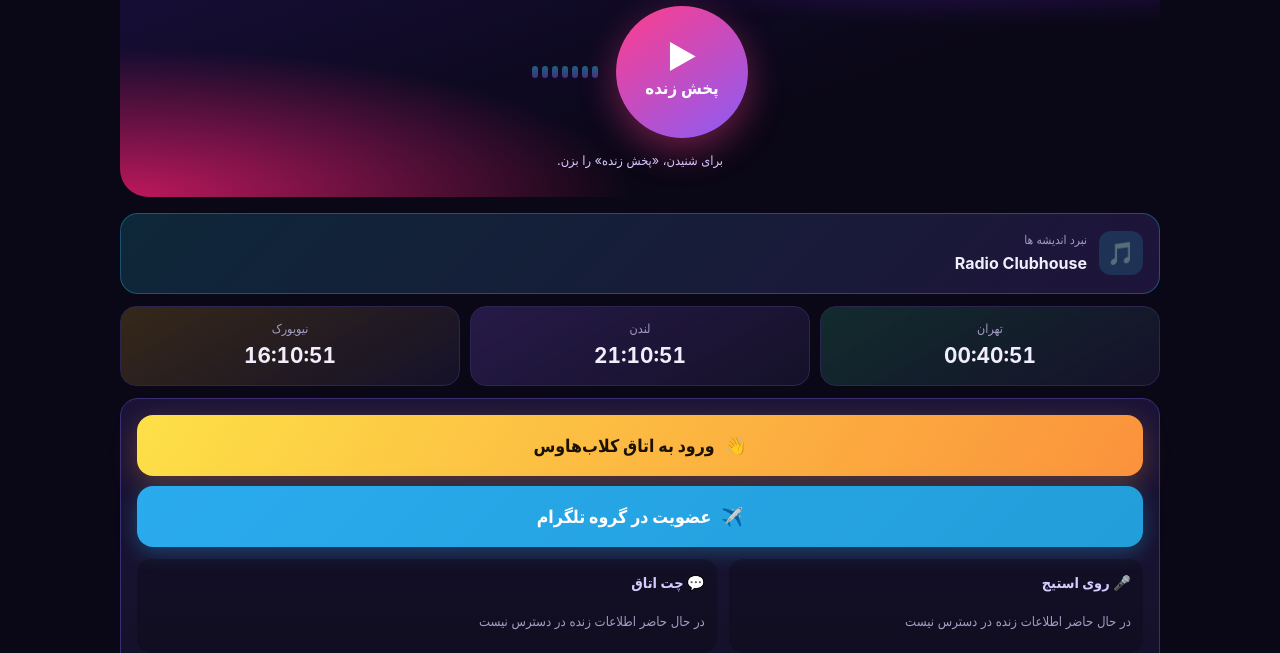
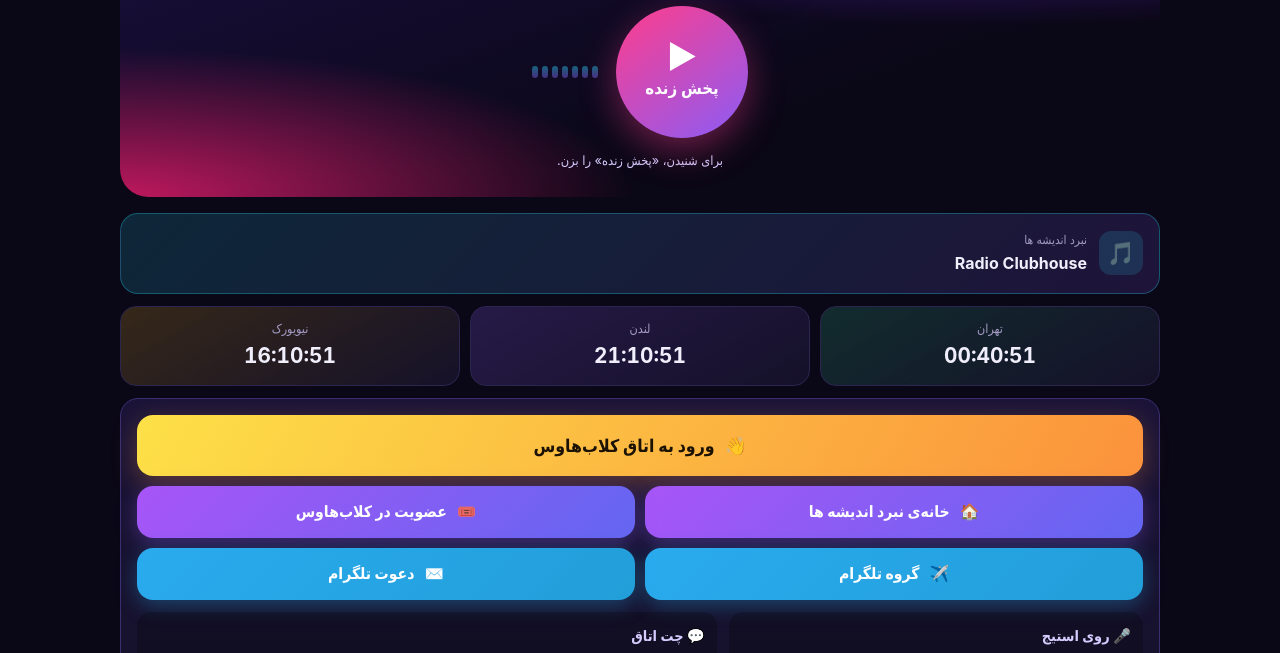
Before and after one commit to fazadi3001/radioclubhouse-site, a plain HTML site: page index.html in a window 1280 px wide. Shown: the part 141-794 px from the top of the page. Drawn offline with Linux system fonts and the light colour scheme; no server answers.

Commit message:
Add Clubhouse house, join and Telegram buttons

```diff
--- a/index.html
+++ b/index.html
@@ -67,7 +67,10 @@ h2{font-size:1.02rem;margin:0 0 10px;font-weight:700;display:flex;align-items:ce
 @media (max-width:420px){.clock .time{font-size:1.02rem}.clocks{gap:6px}}
 .ch-btn{display:flex;align-items:center;justify-content:center;gap:10px;text-decoration:none;color:#1b1203;font-weight:800;font-size:1.1rem;
 background:linear-gradient(120deg,#fde047,#fb923c);border-radius:16px;padding:16px;box-shadow:0 8px 26px rgba(251,146,60,.3)}
-.tg-btn{background:linear-gradient(135deg,#2AABEE,#229ED9)!important;color:#fff!important;margin-top:10px;box-shadow:0 6px 20px rgba(34,158,217,.35)!important}
+.links3{display:grid;grid-template-columns:repeat(2,1fr);gap:10px;margin-top:10px}@media (max-width:600px){.links3{grid-template-columns:1fr}}
+.links3 .ch-btn{font-size:.98rem;padding:13px}
+.house-btn{background:linear-gradient(135deg,#a855f7,#6366f1)!important;color:#fff!important;box-shadow:0 6px 20px rgba(139,92,246,.35)!important}
+.tg-btn{background:linear-gradient(135deg,#2AABEE,#229ED9)!important;color:#fff!important;box-shadow:0 6px 20px rgba(34,158,217,.35)!important}
 .ch-btn small{display:block;font-weight:400;font-size:.72rem;opacity:.8}
 /* live room */
 .room{background:linear-gradient(180deg,#1b1438,var(--card));border-color:#3b2f73}
@@ -146,9 +149,12 @@ footer{text-align:center;color:var(--muted);font-size:.72rem;margin-top:18px}
        href="https://www.clubhouse.com/i/%DA%AF%D9%88%DB%8C%D8%A7-%D9%85%D8%B0%D8%A7%DA%A9%D8%B1%D8%A7%D8%AA-%D8%A8%D9%87-%D8%A8%D9%86-%D8%A8%D8%B3%D8%AA-%D8%A7%D8%B3%D8%A7%D8%B3%DB%8C-%D8%AE%D9%88%D8%B1%D8%AF%D9%87-%D9%88%D8%A7%D9%82%D8%B9%D8%A7-%DA%86%D8%B1%D8%A7/AammeZaY">
       <span>👋</span><span>ورود به اتاق کلاب‌هاوس</span>
     </a>
-    <a class="ch-btn tg-btn" id="telegramBtn" target="_blank" rel="noopener" href="https://t.me/radioclubhousegroup">
-      <span>✈️</span><span>عضویت در گروه تلگرام</span>
-    </a>
+    <div class="links3">
+      <a class="ch-btn house-btn" id="houseBtn" target="_blank" rel="noopener" href="https://www.clubhouse.com/house/%D9%86%D8%A8%D8%B1%D8%AF-%D8%A7%D9%86%D8%AF%DB%8C%D8%B4%D9%87-%D9%87%D8%A7-eu0y70jqlmf1?chs=RXrTkyZylO%3AQtBic0IlOeGryMXtVWCefOtS9kAXq_i5WuhUOO_6w1Y&amp;utm_medium=ch_general_house"><span>🏠</span><span>خانه‌ی نبرد اندیشه ها</span></a>
+      <a class="ch-btn house-btn" id="chJoinBtn" target="_blank" rel="noopener" href="https://www.clubhouse.com/c/join/jLKmyfl2"><span>🎟️</span><span>عضویت در کلاب‌هاوس</span></a>
+      <a class="ch-btn tg-btn" id="telegramBtn" target="_blank" rel="noopener" href="https://t.me/radioclubhousegroup"><span>✈️</span><span>گروه تلگرام</span></a>
+      <a class="ch-btn tg-btn" id="telegramInviteBtn" target="_blank" rel="noopener" href="https://t.me/+3FEvq33blVgwYWE1"><span>✉️</span><span>دعوت تلگرام</span></a>
+    </div>
     <div class="rgrid">
       <div class="sub">
         <h3>🎤 روی استیج</h3>
```
